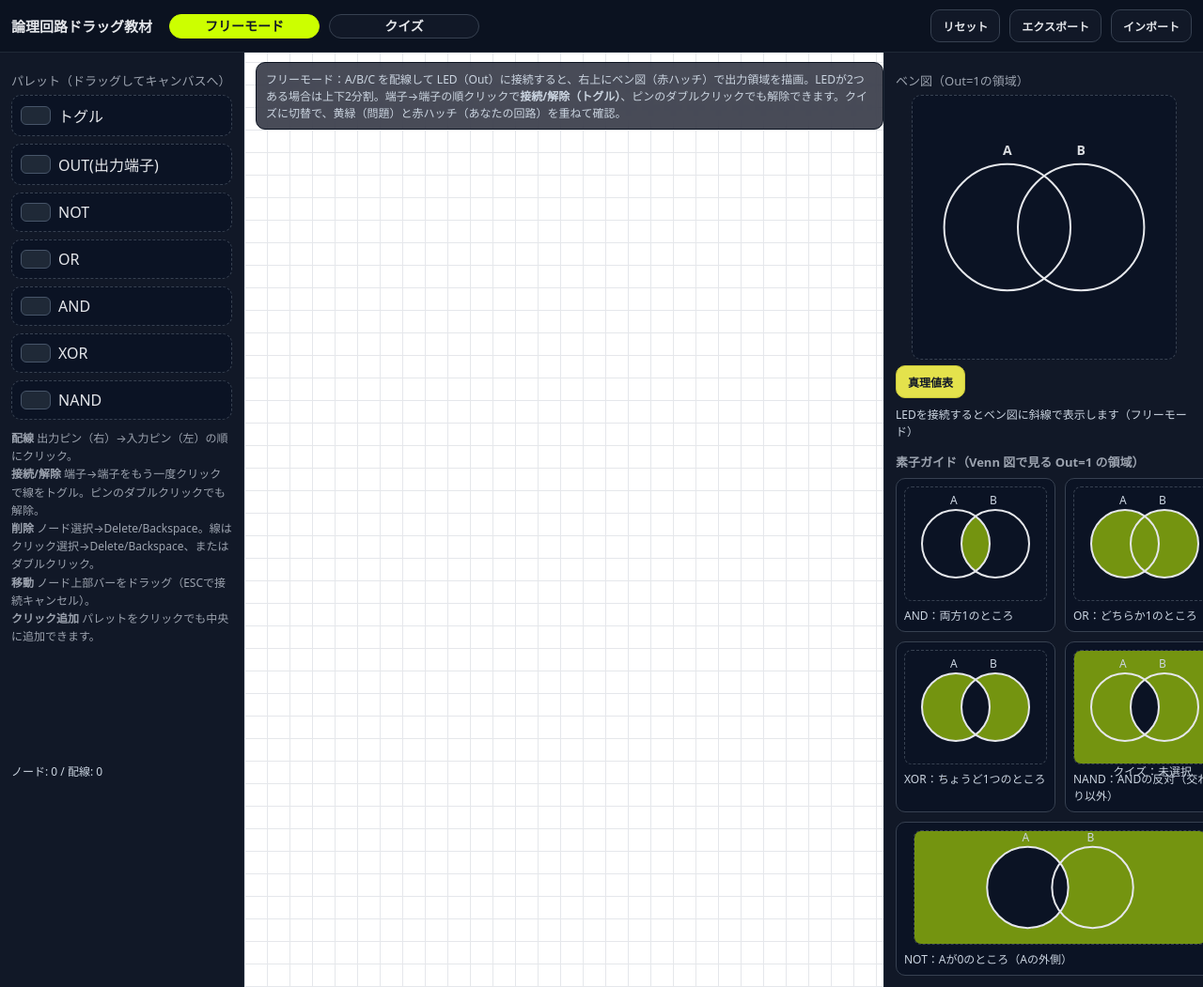
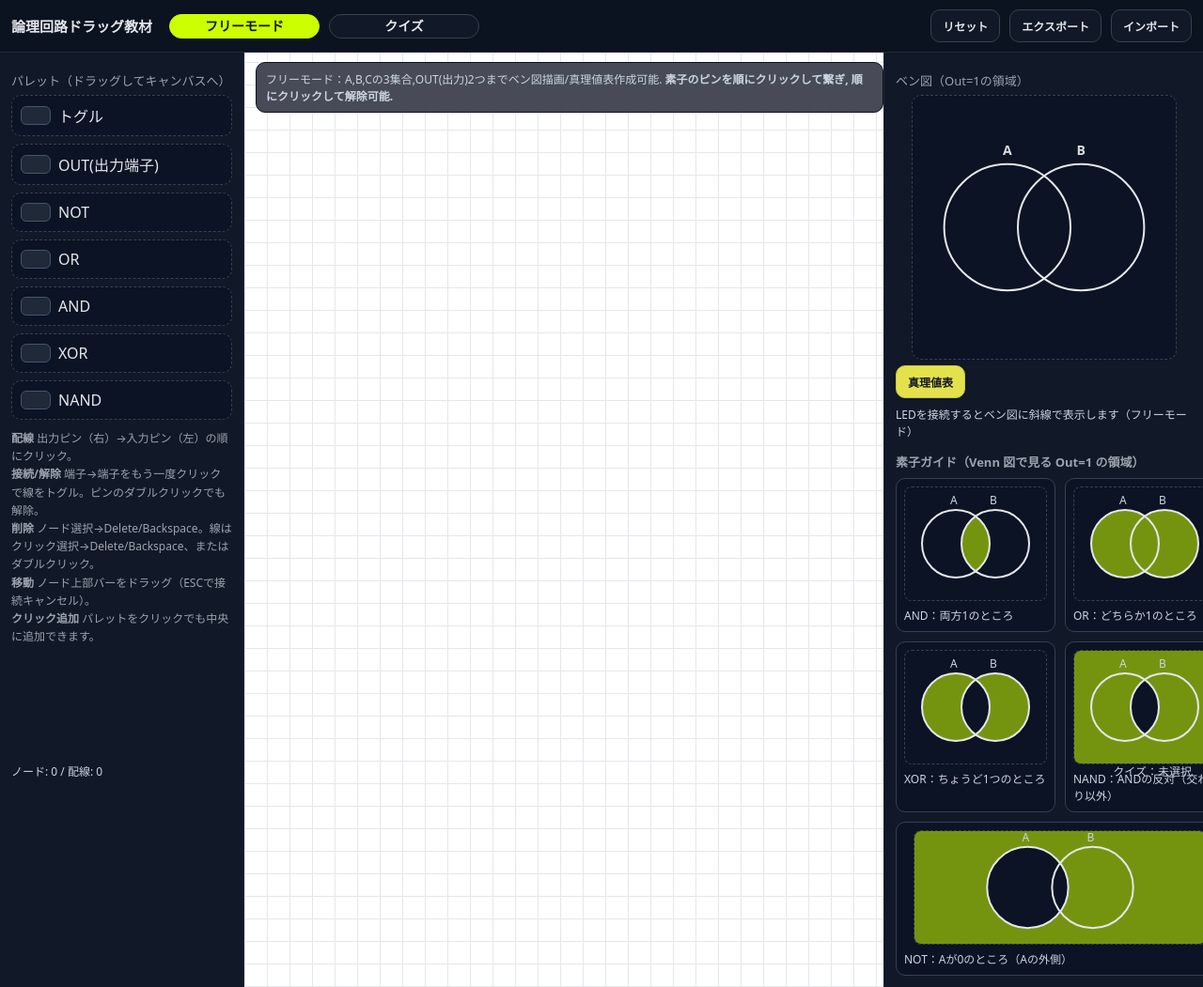
Before and after one commit to ilrmath/LogicalCircuit_ver3, a plain HTML site: page index.html in a window 1280 px wide. Shown: the top 1051 px of the page at 94% size. Drawn offline with Linux system fonts and the light colour scheme.

Commit message:
Update index.html

```diff
--- a/index.html
+++ b/index.html
@@ -130,7 +130,7 @@
   <main id="stage-wrap">
     <div id="stage"></div>
     <svg id="wires"></svg>
-    <div id="hint" class="hint">フリーモード：A/B/C を配線して LED（Out）に接続すると、右上にベン図（赤ハッチ）で出力領域を描画。LEDが2つある場合は上下2分割。端子→端子の順クリックで<strong>接続/解除（トグル）</strong>、ピンのダブルクリックでも解除できます。クイズに切替で、黄緑（問題）と赤ハッチ（あなたの回路）を重ねて確認。</div>
+    <div id="hint" class="hint">フリーモード：A,B,Cの3集合,OUT(出力)2つまでベン図描画/真理値表作成可能. <b>素子のピンを順にクリックして繋ぎ, 順にクリックして解除可能.</b> </div>
   </main>
   <aside id="viz">
     <div style="font-size:13px;color:#9ca3af;margin:8px 0 6px">ベン図（Out=1の領域）</div>
```
